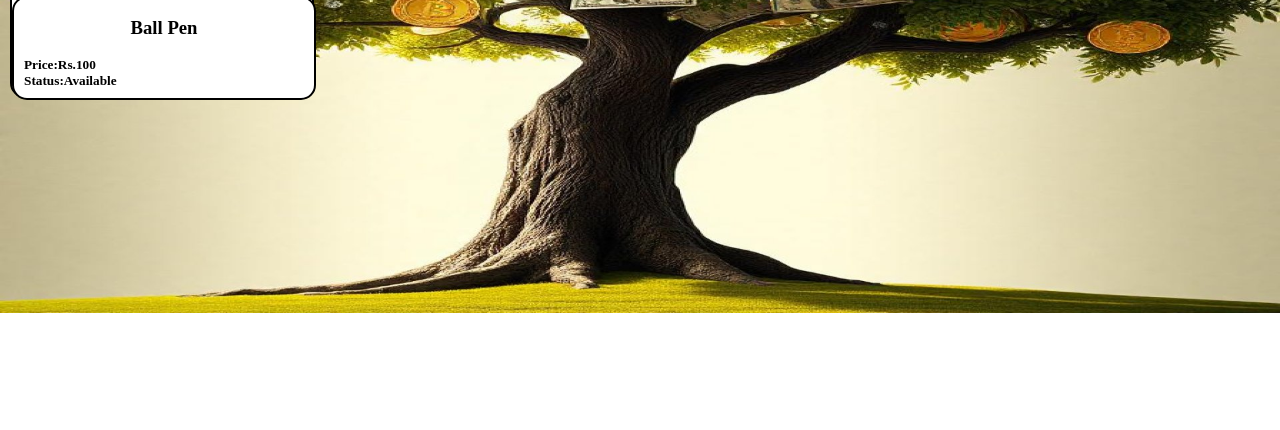
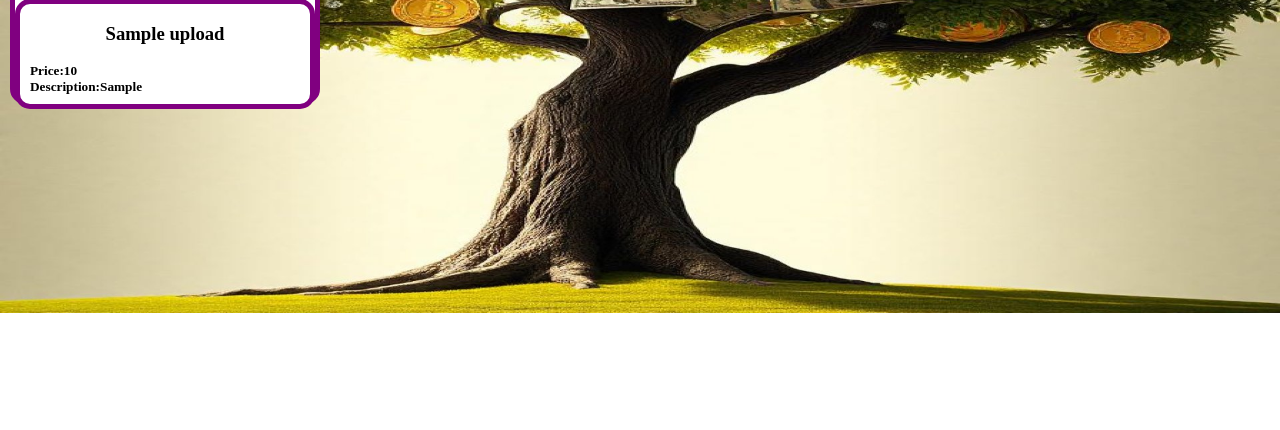
Before and after one commit to Prabinpoudel192/misproj, a PHP site: page /adminmain.php in a window 1280 px wide. Shown: the part 370-800 px from the top of the page. Run offline with PHP 8.4, Linux system fonts and the light colour scheme; tables that the repository leaves empty or names only in its code hold one stand-in row (values such as "Sample post").

Commit message:
Admin page setup with proper database connection and display

```diff
--- a/adminmain.php
+++ b/adminmain.php
@@ -1,3 +1,13 @@
+<?php
+$con=new mysqli("localhost","root","","mis");
+if($con->connect_error){
+    die("No connection.");
+}else{
+    $sql="select *from uploads";
+    $ra=$con->query($sql);
+}
+
+?>
 <!DOCTYPE html>
 <html lang="en">
 <head>
@@ -13,19 +23,33 @@
         </div></a></li>
         <li><a href="upload.php"><div style="height:35px; width:40px; border:2px solid green; margin:-20px 0px 20px 20px; background-image:url('images/upload.jpg'); background-size:cover;">
         </div></a></li>
-    </ul>
-    </div>
-    <div id="pra11">
-        <div id="pra12"></div>
-        <div id="pra13">
-            <h3 style="text-align:center;">Ball Pen</h4>
-            <h5 style="text-style:Bold; margin:10px;">
-                Price:Rs.100<br>
-                Status:Available<br>
+    </ul></div>
+    <?php
+    while($row=$ra->fetch_assoc()){
+     $pname=$row['pname'];
+     $pprice=$row['pprice'];
+     $pdes=$row['pdes'];
+     $fname=$row['fname'];
+    echo "<div id='pra11'>
+        <div style='height:300px;
+    width:100%;
+    box-sizing:border-box;
+    border:5px solid purple;
+    background-image:url(\"$fname\");
+    background-size:100%;
+    background-repeat:no-repeat;
+    border-radius:15px;'></div>
+        <div id='pra13'>
+            <h3 style='text-align:center; font-weight:bold;'>$pname</h3>
+            <h5 style='font-weight:Bold; margin:10px;'>
+               Price:".$pprice."<br>
+               Description:".$pdes."<br>
 
-            </h6>
+            </h5>
         </div>
 
-    </div>
+    </div>";
+    }
+    ?>
 </body>
 </html>
--- a/index.css
+++ b/index.css
@@ -105,23 +105,14 @@ body{
     margin:10px;
     position:relative;
     float:left;
-}
-#pra12{
-    height:300px;
-    width:100%;
-    padding:5px;
-    box-sizing:border-box;
-    background-image: url("images/pen.jpg");
-    background-size:cover;
-    border-radius:15px;
-
+    border:5px solid purple;
 }
 #pra13{
     margin:0px;
     padding:0px;
     height:100px;
-    width:100%;
+    width:auto;
     background-color:white;
     border-radius:15px;
-    border:2px solid black;
+    border:5px solid purple;
 }
```
Also changed, not shown: files/istockphoto-1371245517-612x612.jpg (added).
